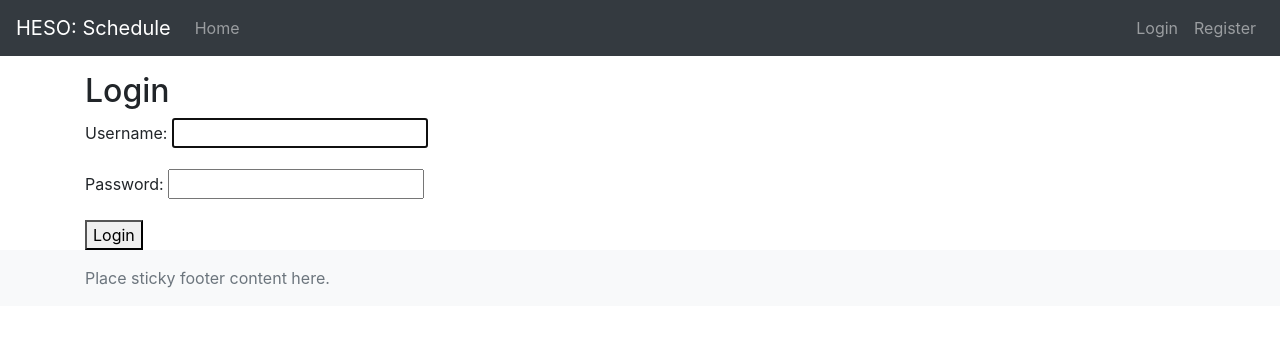
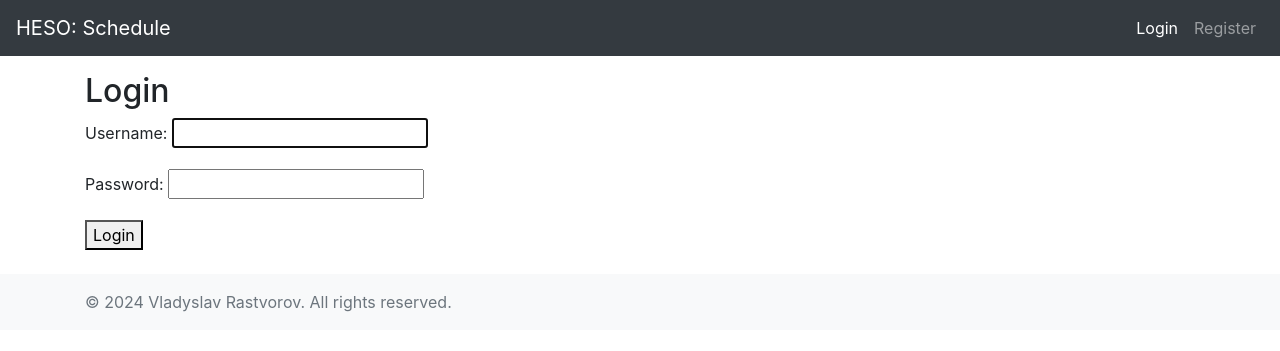
Before and after one commit to vladar21/heso, a Django app: page /users/login/ in a window 1280 px wide. Shown: the top 351 px of the page. Run offline with Django 4.2, Linux system fonts and the light colour scheme.

Commit message:
feat: create current menu item class is active

```diff
--- a/heso/settings.py
+++ b/heso/settings.py
@@ -73,6 +73,7 @@ TEMPLATES = [
                 'django.template.context_processors.request',
                 'django.contrib.auth.context_processors.auth',
                 'django.contrib.messages.context_processors.messages',
+                'heso.utils.context_processors.add_path_to_context',
             ],
         },
     },
--- /dev/null
+++ b/heso/utils/context_processors.py
@@ -0,0 +1,2 @@
+def add_path_to_context(request):
+    return {'current_path': request.path}
--- a/templates/base.html
+++ b/templates/base.html
@@ -24,24 +24,21 @@
             </button>
             <div class="collapse navbar-collapse" id="navbarNav">
                 <ul class="navbar-nav mr-auto">
-                    <li class="nav-item">
-                        <a class="nav-link" href="{% url 'home' %}">Home</a>
-                    </li>
-                    <!-- Дополнительные ссылки для навигации -->
+
                 </ul>
                 <ul class="navbar-nav">
                     {% if user.is_authenticated %}
-                    <li class="nav-item">
+                    <li class="nav-item {% if current_path == '/schedule/' %}active{% endif %}">
                         <a class="nav-link" href="{% url 'schedule' %}">Schedule</a>
                     </li>
-                    <li class="nav-item">
+                    <li class="nav-item {% if current_path == '/users/logout/' %}active{% endif %}">
                         <a class="nav-link" href="{% url 'logout' %}">Logout</a>
                     </li>
                     {% else %}
-                    <li class="nav-item">
+                    <li class="nav-item {% if current_path == '/users/login/' %}active{% endif %}">
                         <a class="nav-link" href="{% url 'login' %}">Login</a>
                     </li>
-                    <li class="nav-item">
+                    <li class="nav-item {% if current_path == '/users/register/' %}active{% endif %}">
                         <a class="nav-link" href="{% url 'register' %}">Register</a>
                     </li>
                     {% endif %}
@@ -55,10 +52,10 @@
         <!-- The overridden content will go here -->
         {% endblock content %}
     </main>
-
+    <br>
     <footer class="footer mt-auto py-3 bg-light">
         <div class="container">
-            <span class="text-muted">Place sticky footer content here.</span>
+            <span class="text-muted">&copy; 2024 Vladyslav Rastvorov. All rights reserved.</span>
         </div>
     </footer>
 
```
